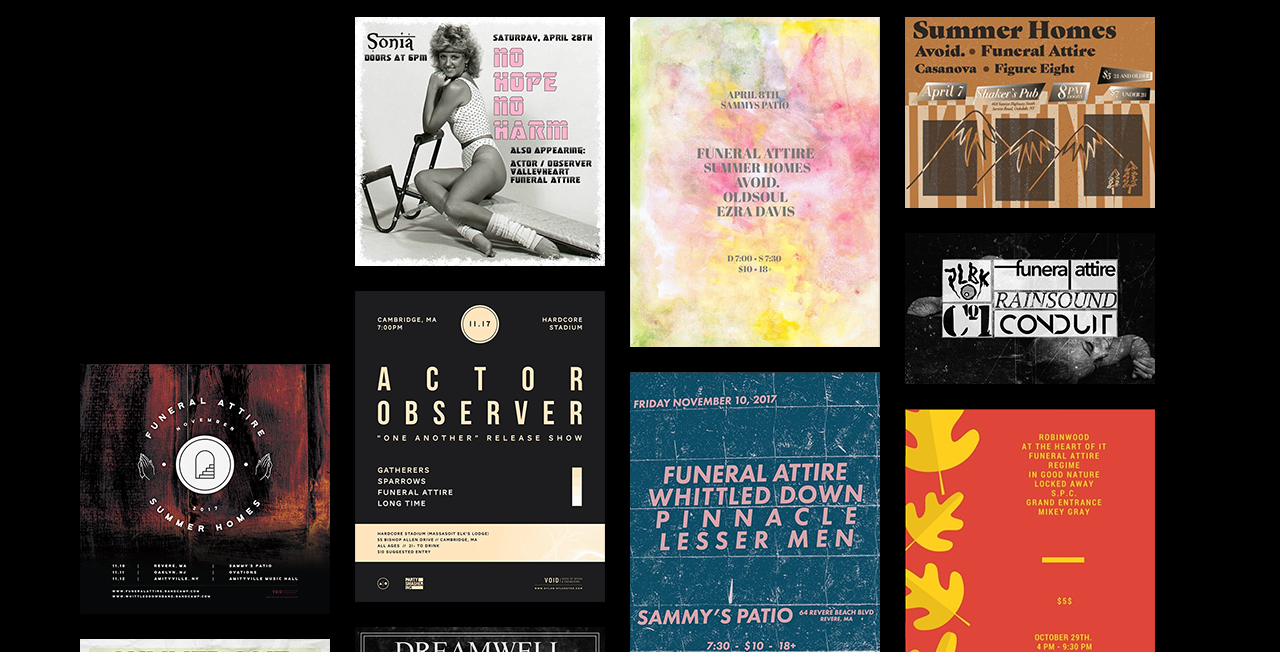
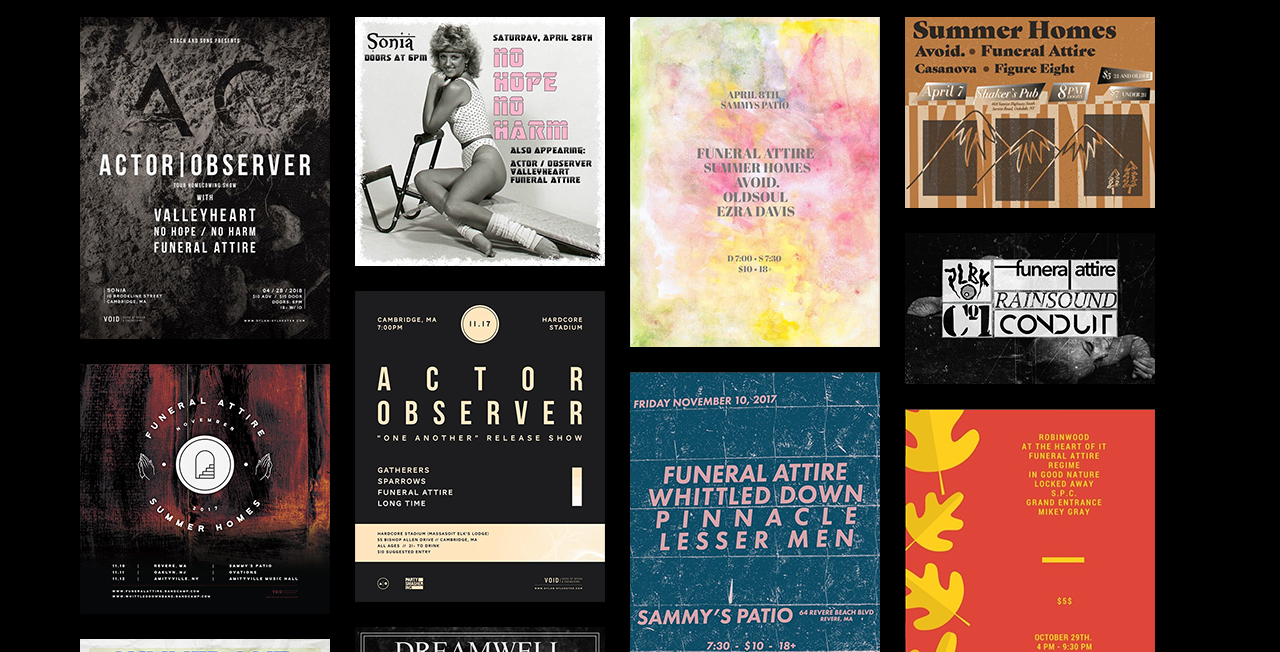
Before and after one commit to anpacheco/anpacheco.github.io, a plain HTML site: page more-dates.html in a window 1280 px wide. Shown: the part 148-800 px from the top of the page. Drawn offline with nearby package versions, Linux system fonts and the light colour scheme.

Commit message:
deleted class

```diff
--- a/more-dates.html
+++ b/more-dates.html
@@ -19,7 +19,7 @@
             <content>
                 <div class="box content"><h2>MORE DATES</h2>
                     <div class="more-dates">
-                        <img class="more-dates" src="content/more-dates-content/new_01.jpg">
+                        <img src="content/more-dates-content/new_01.jpg">
                         <img src="content/more-dates-content/new_02.jpg">
                         <img src="content/more-dates-content/new_03.jpg">
                         <img src="content/more-dates-content/new_04.jpg">
```
